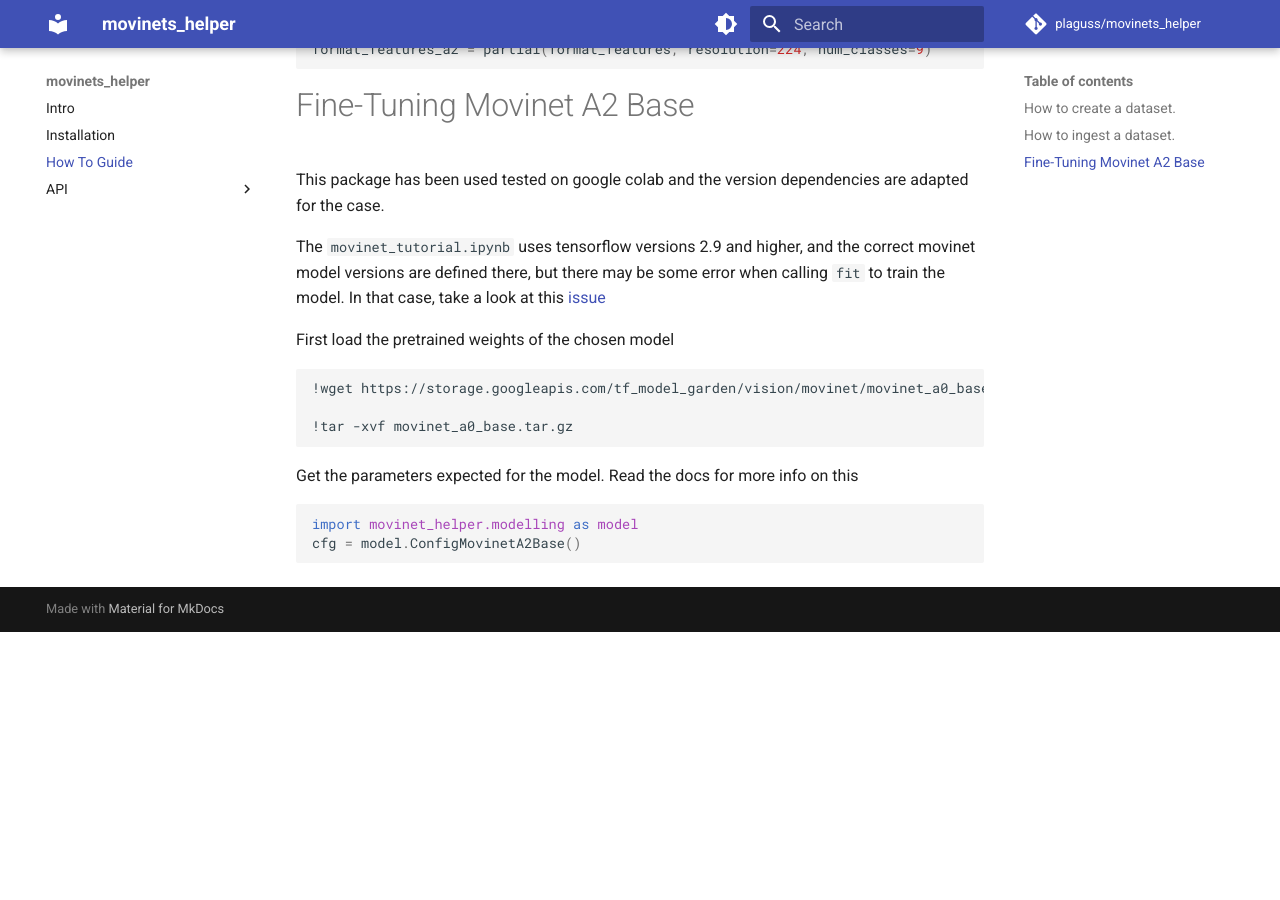
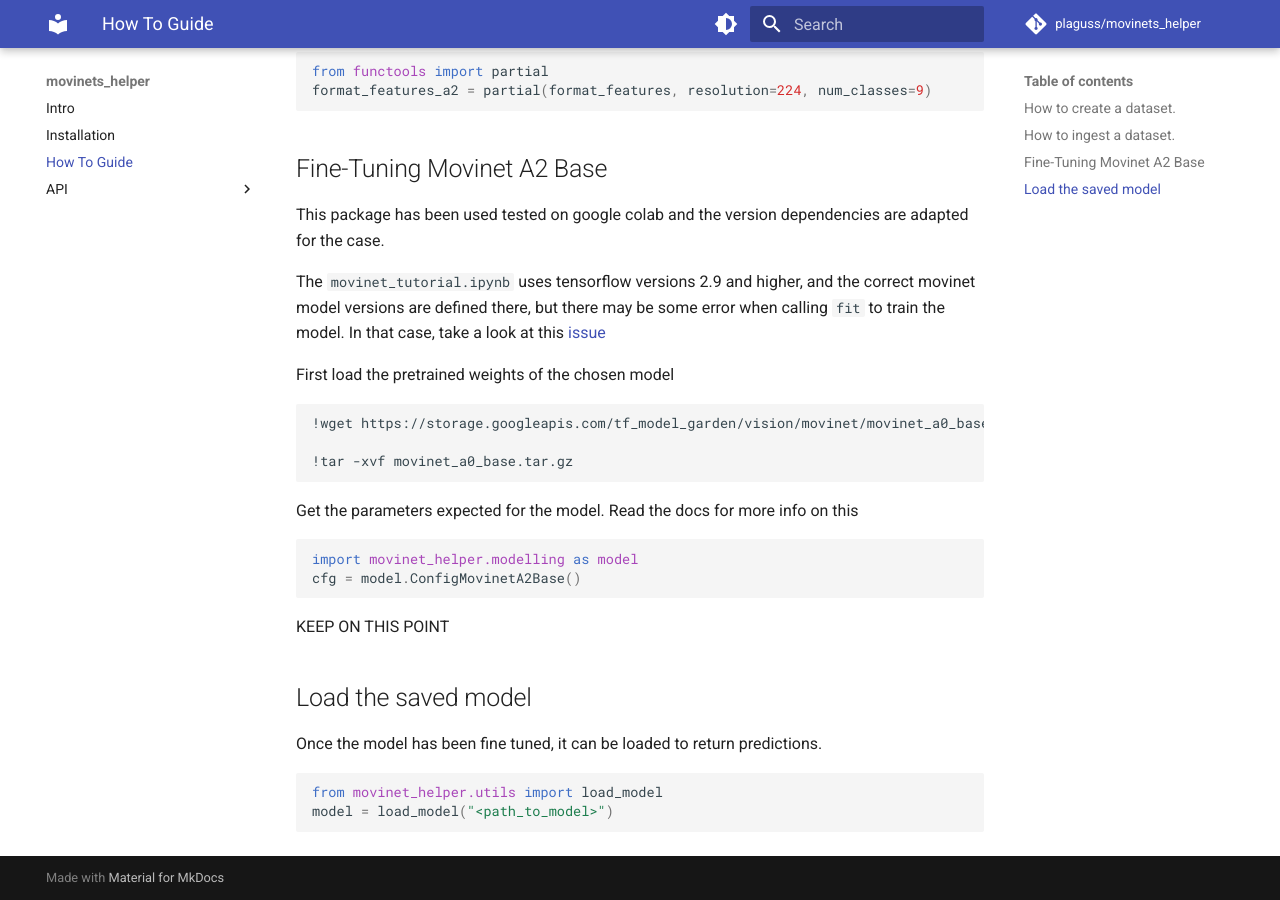
Before and after one commit to plaguss/movinets_helper, an MkDocs documentation site: the page built from docs/how-to-guides.md, in a window 1280 px wide and 900 px high, scrolled down 2579 px. Built offline with MkDocs 1.6.1 and Material for MkDocs 9.7.7, drawn with Linux system fonts in a browser that asks for light colours; comment, search, counter and statistics services are not loaded; before the commit the page ends 3211 px from its top, so only the background shows below that.

Commit message:
checkpoint

````diff
--- a/docs/how-to-guides.md
+++ b/docs/how-to-guides.md
@@ -136,7 +136,7 @@ from functools import partial
 format_features_a2 = partial(format_features, resolution=224, num_classes=9)
 ```
 
-# Fine-Tuning Movinet A2 Base
+## Fine-Tuning Movinet A2 Base
 
 This package has been used tested on google colab and the version dependencies are adapted for the case.
 
@@ -157,3 +157,15 @@ Get the parameters expected for the model. Read the docs for more info on this
 import movinet_helper.modelling as model
 cfg = model.ConfigMovinetA2Base()
 ```
+
+KEEP ON THIS POINT
+
+## Load the saved model
+
+Once the model has been fine tuned, it can be loaded to return predictions.
+
+
+```python
+from movinet_helper.utils import load_model
+model = load_model("<path_to_model>")
+```
````
